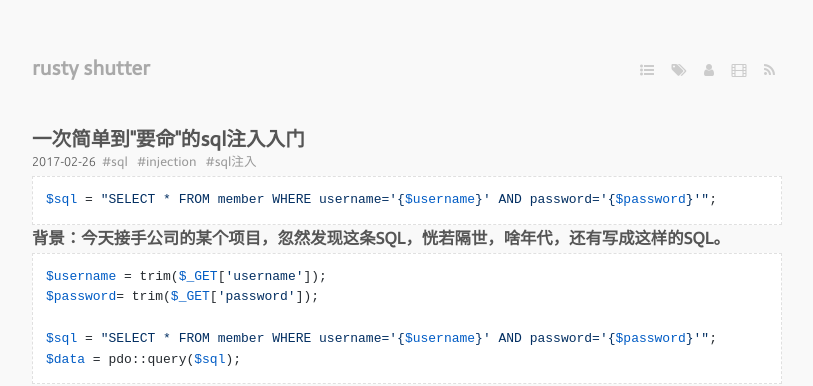
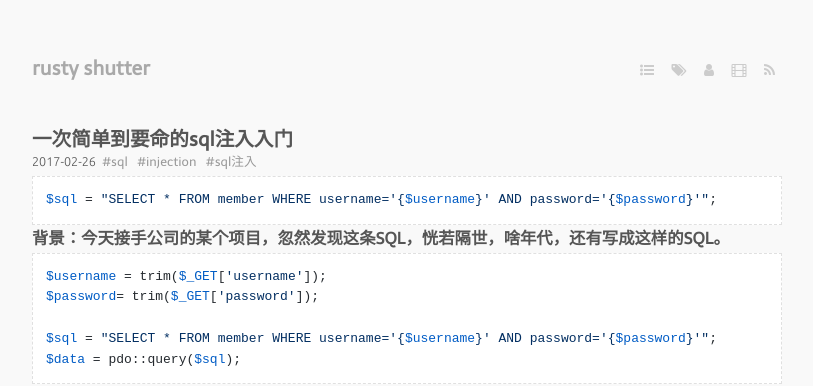
Before and after one commit to halfstring/halfstring.github.io, a Jekyll site: the page built from _posts/2017-02-26-sql-inj.md, in a window 1280 px wide. Shown: the top 386 px of the page, without its empty margins (233-1046 px from the left). Built offline with Jekyll 4.4.1, drawn with Linux system fonts in a browser that asks for light colours; nearby versions of some CDN libraries; some web fonts are replaced; our own code applies the rules of GitHub Pages for plain Markdown files; a script that is not in the unit is left out.

Commit message:
+jekyller/jasper

```diff
--- a/_posts/2017-02-26-sql-inj.md
+++ b/_posts/2017-02-26-sql-inj.md
@@ -1,5 +1,5 @@
 ---
-title:  一次简单到"要命"的sql注入入门
+title:  一次简单到要命的sql注入入门
 date: 2017-02-26
 updated: 2017-02-26
 tags:  sql injection sql注入
```
